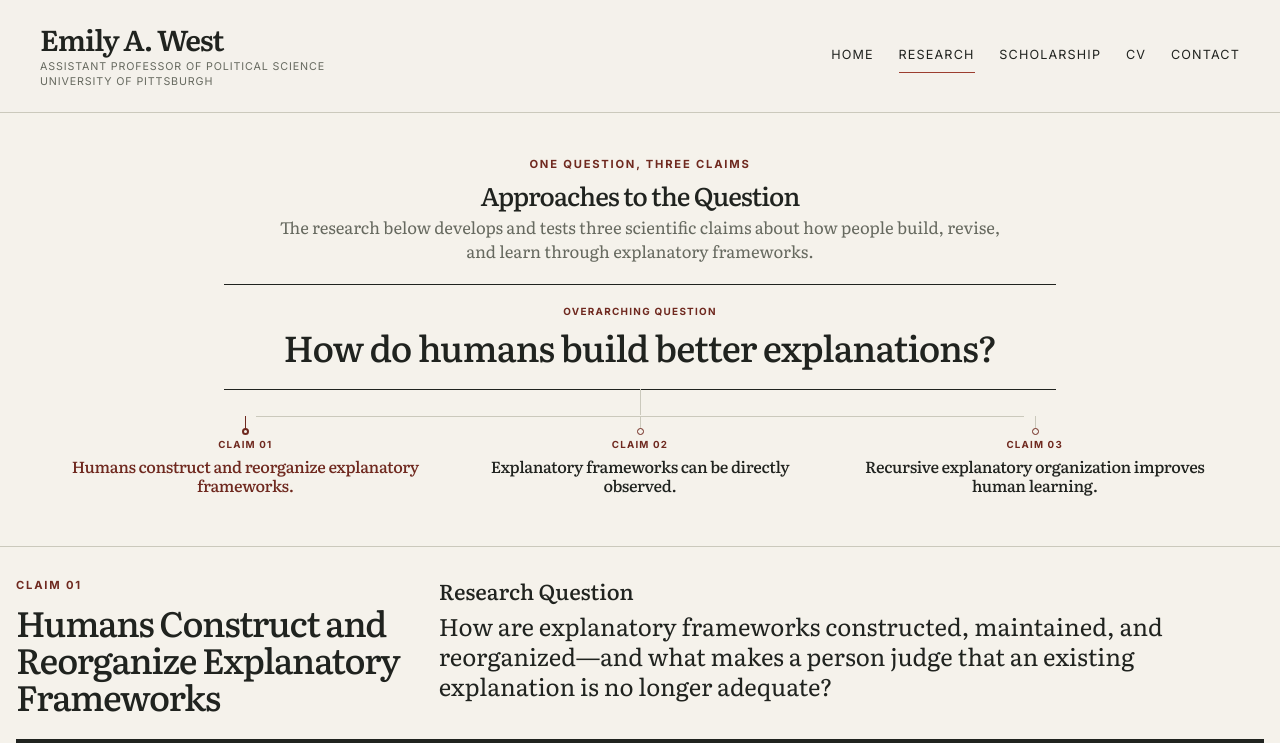
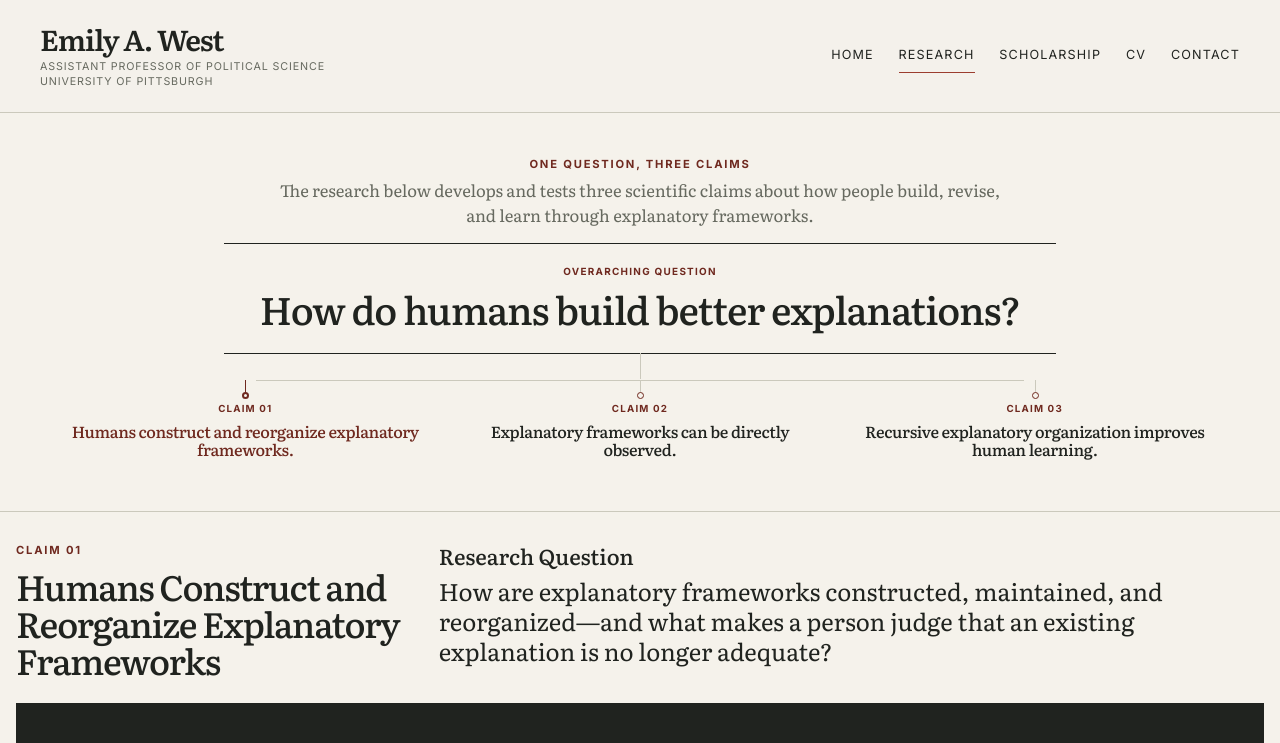
Before and after one commit to emilywest07/emily-west-website, a Next.js app: page /research in a window 1280 px wide. Shown: the top 743 px of the page. Built offline with nearby package versions, Linux system fonts and the light colour scheme; no server answers.

Commit message:
Remove research hero heading

```diff
--- a/src/app/globals.css
+++ b/src/app/globals.css
@@ -70,13 +70,13 @@ main { min-height:65vh; }
 .research-opening { padding:clamp(2rem,3.5vw,3.25rem) 0 clamp(2.4rem,4vw,3.75rem);border-bottom:1px solid var(--line); }
 .research-opening-composition { display:flex;justify-content:center; }
 .research-opening-map { width:min(100%,72rem);text-align:center; }
-.research-opening-map h1 { margin:0 0 .3rem;font-family:var(--serif);font-size:clamp(1.45rem,2vw,2rem);font-weight:450;line-height:1.08;letter-spacing:-.035em;font-variant-ligatures:common-ligatures no-discretionary-ligatures;font-feature-settings:"dlig" 0; }
+.research-opening-map>.eyebrow { margin-bottom:.45rem; }
 .research-opening-map .approaches-intro { max-width:46rem;margin:0 auto;color:var(--muted);font-family:var(--serif);font-size:clamp(1rem,1.3vw,1.15rem);line-height:1.45; }
-.research-opening .concept-map { margin-top:clamp(1rem,1.6vw,1.5rem); }
-.research-opening .central-question { width:min(100%,52rem);padding:1.2rem 1.25rem 1.35rem; }
+.research-opening .concept-map { margin-top:clamp(.75rem,1.25vw,1.1rem); }
+.research-opening .central-question { width:min(100%,52rem);padding:1.3rem 1.25rem 1.45rem; }
 .research-opening .central-question::after { height:1.65rem; }
 .research-opening .central-question span { margin-bottom:.45rem;font-size:.62rem; }
-.research-opening .central-question strong { font-size:clamp(1.9rem,3vw,2.25rem);line-height:1.12; }
+.research-opening .central-question h1 { font-size:clamp(2rem,3.2vw,2.4rem);line-height:1.1; }
 .research-opening .claim-branches { gap:clamp(1.25rem,2.5vw,2.5rem);padding-top:1.65rem; }
 .research-opening .claim-branches::before { top:1.65rem; }
 .research-opening .claim-branches a { padding-top:1.3rem;text-align:center; }
@@ -91,7 +91,7 @@ main { min-height:65vh; }
 .central-question { position:relative;width:min(100%,43rem);margin-inline:auto;padding:1.4rem clamp(1.4rem,4vw,3rem);border-block:1px solid var(--ink);text-align:center; }
 .central-question::after { content:"";position:absolute;left:50%;top:100%;height:3.5rem;border-left:1px solid var(--line); }
 .central-question span { display:block;margin-bottom:.75rem;color:var(--accent-dark);font-size:.68rem;font-weight:700;text-transform:uppercase;letter-spacing:.13em; }
-.central-question strong { display:block;font-family:var(--serif);font-size:clamp(1.55rem,3vw,2.5rem);font-weight:500;line-height:1.2;letter-spacing:-.025em; }
+.central-question h1 { display:block;margin:0;font-family:var(--serif);font-size:clamp(1.55rem,3vw,2.5rem);font-weight:500;line-height:1.2;letter-spacing:-.025em;font-variant-ligatures:common-ligatures no-discretionary-ligatures;font-feature-settings:"dlig" 0; }
 .claim-branches { position:relative;display:grid;grid-template-columns:repeat(3,1fr);gap:clamp(1.5rem,4vw,3.5rem);padding-top:3.5rem; }
 .claim-branches::before { content:"";position:absolute;left:16.666%;right:16.666%;top:3.5rem;border-top:1px solid var(--line); }
 .claim-branches a { position:relative;padding-top:2.25rem;text-decoration:none; }
--- a/src/app/research/page.tsx
+++ b/src/app/research/page.tsx
@@ -11,7 +11,7 @@ export const metadata: Metadata = { title: "Research", description: "Scientific
 export default function ResearchPage() {
   return <>
     <section className="research-opening"><div className="shell research-opening-composition">
-      <header className="research-opening-map"><p className="eyebrow">One question, three claims</p><h1>Approaches to the Question</h1><p className="approaches-intro">The research below develops and tests three scientific claims about how people build, revise, and learn through explanatory frameworks.</p><ResearchClaimMap claims={researchClaims.map(({ id, mapTitle }) => ({ id, mapTitle }))} question={siteContent.heroQuestion}/></header>
+      <header className="research-opening-map"><p className="eyebrow">One question, three claims</p><p className="approaches-intro">The research below develops and tests three scientific claims about how people build, revise, and learn through explanatory frameworks.</p><ResearchClaimMap claims={researchClaims.map(({ id, mapTitle }) => ({ id, mapTitle }))} question={siteContent.heroQuestion}/></header>
     </div></section>
     {researchClaims.map((claim,index) => {
       return <section className="page-section research-claim" id={claim.id} key={claim.id}><div className="shell"><div className="claim-overview"><div className="claim-head"><div><p className="eyebrow">Claim 0{index+1}</p><h2>{claim.title}</h2></div><div><h3>Research Question</h3>{claim.question ? <p className="large-copy">{claim.question}</p> : <PlaceholderNote>Authoritative research question to be supplied.</PlaceholderNote>}</div></div></div>{claim.projects.map((project) => <ProjectFeature project={project} key={project.id}/>)}<div className="claim-detail-grid"><div><h3>Contribution</h3>{claim.contribution ? <p>{claim.contribution}</p> : <PlaceholderNote/>}</div><div><h3>Evidence &amp; Methods</h3>{claim.evidence ? <p>{claim.evidence}</p> : <PlaceholderNote/>}</div><div><h3>Next Questions</h3>{claim.nextQuestions ? <p>{claim.nextQuestions}</p> : <PlaceholderNote/>}</div></div>{claim.works && <ResearchWorkList works={claim.works}/>}</div></section>;
--- a/src/components/research-claim-map.tsx
+++ b/src/components/research-claim-map.tsx
@@ -20,7 +20,7 @@ export function ResearchClaimMap({ claims, question }: { claims: MapClaim[]; que
   }, [claims]);
 
   return <div className="concept-map">
-    <div className="central-question"><span>Overarching question</span><strong>{question}</strong></div>
+    <div className="central-question"><span>Overarching question</span><h1>{question}</h1></div>
     <nav className="claim-branches" aria-label="Scientific claims organized around the overarching question">
       {claims.map((claim,index) => <a className={activeId === claim.id ? "is-current" : undefined} href={`#${claim.id}`} aria-current={activeId === claim.id ? "location" : undefined} key={claim.id}><span>Claim 0{index+1}</span><h3>{claim.mapTitle}</h3></a>)}
     </nav>
```
